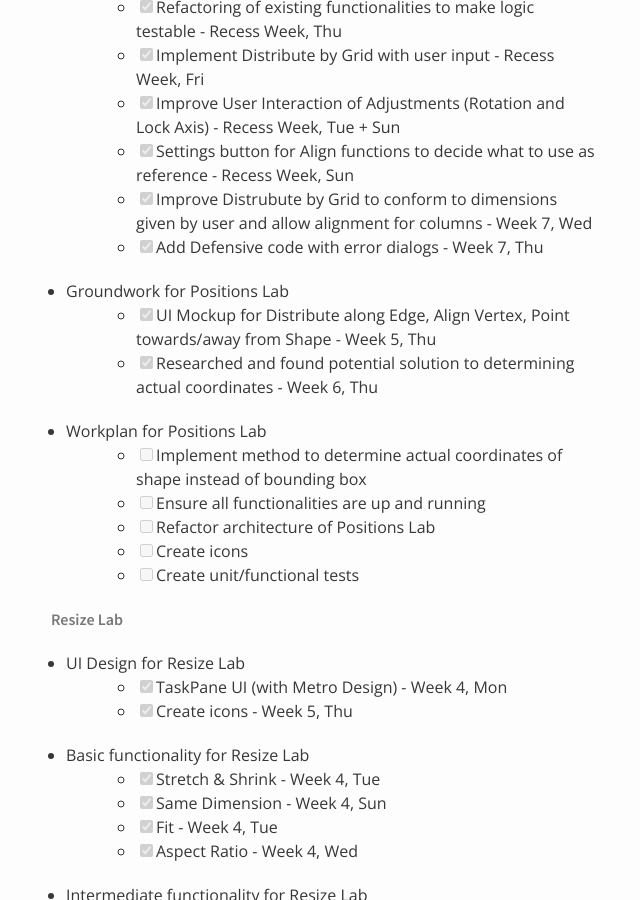
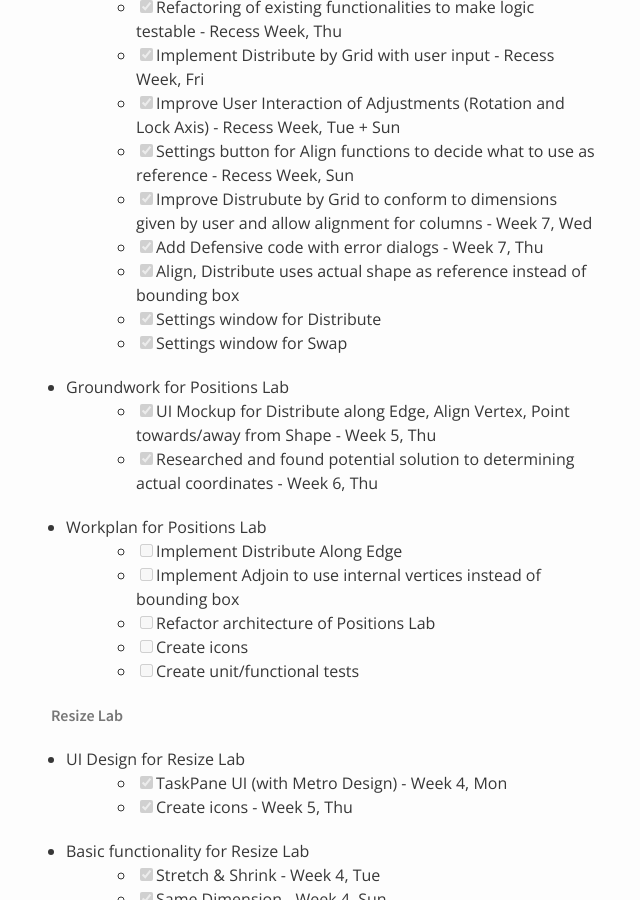
Before and after one commit to nus-oss/cs3281-AY1516S2-website, a Jekyll site: the page built from teams/powerpointlabs.md, in a window 1280 px wide and 900 px high, scrolled down 1407 px. Shown: the whole window, without its empty margins (319-959 px from the left). Built offline with Jekyll 4.4.1, drawn with Linux system fonts in a browser that asks for light colours; some of the changed text lies outside the part shown.

Commit message:
Update powerpointlabs.md

```diff
--- a/teams/powerpointlabs.md
+++ b/teams/powerpointlabs.md
@@ -49,12 +49,15 @@ permalink: /teams/powerpointlabs/
   * [x] Settings button for Align functions to decide what to use as reference - Recess Week, Sun
   * [x] Improve Distrubute by Grid to conform to dimensions given by user and allow alignment for columns - Week 7, Wed
   * [x] Add Defensive code with error dialogs - Week 7, Thu
+  * [x] Align, Distribute uses actual shape as reference instead of bounding box
+  * [x] Settings window for Distribute
+  * [x] Settings window for Swap
 * Groundwork for Positions Lab
   * [x] UI Mockup for Distribute along Edge, Align Vertex, Point towards/away from Shape - Week 5, Thu
   * [x] Researched and found potential solution to determining actual coordinates - Week 6, Thu
 * Workplan for Positions Lab
-  * [ ] Implement method to determine actual coordinates of shape instead of bounding box
-  * [ ] Ensure all functionalities are up and running
+  * [ ] Implement Distribute Along Edge
+  * [ ] Implement Adjoin to use internal vertices instead of bounding box
   * [ ] Refactor architecture of Positions Lab
   * [ ] Create icons
   * [ ] Create unit/functional tests
@@ -270,6 +273,10 @@ permalink: /teams/powerpointlabs/
 * Implemented **Distribute (Horizontal, Vertical, Center)** feature in [`PositionsLabMain.cs`](https://github.com/nus-fboa2016-PL/PowerPointLabs/commit/554740f68abe2c37748a2f12aac6b67feb5e2254) - Week 5, Thu
 * Implemented **Distribute amongst shapes** feature in [`PositionsLabMain.cs`](https://github.com/nus-fboa2016-PL/PowerPointLabs/blob/1f8e3e4a0c901df6a396df479e4d38229323bcdf/PowerPointLabs/PowerPointLabs/PositionsLab/PositionsLabMain.cs) - Week 6, Mon
 * Implemented **Toggle for taking reference from slide vs shapes** in [`feature/ReferenceToSlide`](https://github.com/nus-fboa2016-PL/PowerPointLabs/tree/feature/ReferenceToSlide/PowerPointLabs) - Week 6, Tue
+* Implemented **Settings page for Align** in [`PositionsLabMain.cs`](https://github.com/nus-fboa2016-PL/PowerPointLabs/commit/679f6c4cdafd8f7b1bcec5d6ad112041a9ebd271) - Week 7, Mon
+* Implemented **Settings page for Distribute** in [`PositionsLabMain.cs`](https://github.com/nus-fboa2016-PL/PowerPointLabs/commit/8ea277d1243fc63fb53d715ba6a586aeeca9cef7) - Week 7, Mon
+* Implemented **Align and Distribute functions to use internal vertices as reference point** in [`PoitionsLabMain.cs`](https://github.com/nus-fboa2016-PL/PowerPointLabs/commit/273650b8181c9d08772761178e4e38f152e78349) - Week 7, Sun
+* Created the **Settings page UI for Swap** in [`ReorderSettingsDialog.xaml`](https://github.com/nus-fboa2016-PL/PowerPointLabs/commit/192ca1b23feed3739c2d8c9b343cf5a8f47b1f41) - Week 8, Mon
 
 #### Contributions to project [OpenKeychain](https://www.openkeychain.org/) (Minor Project)
  * ...
```
